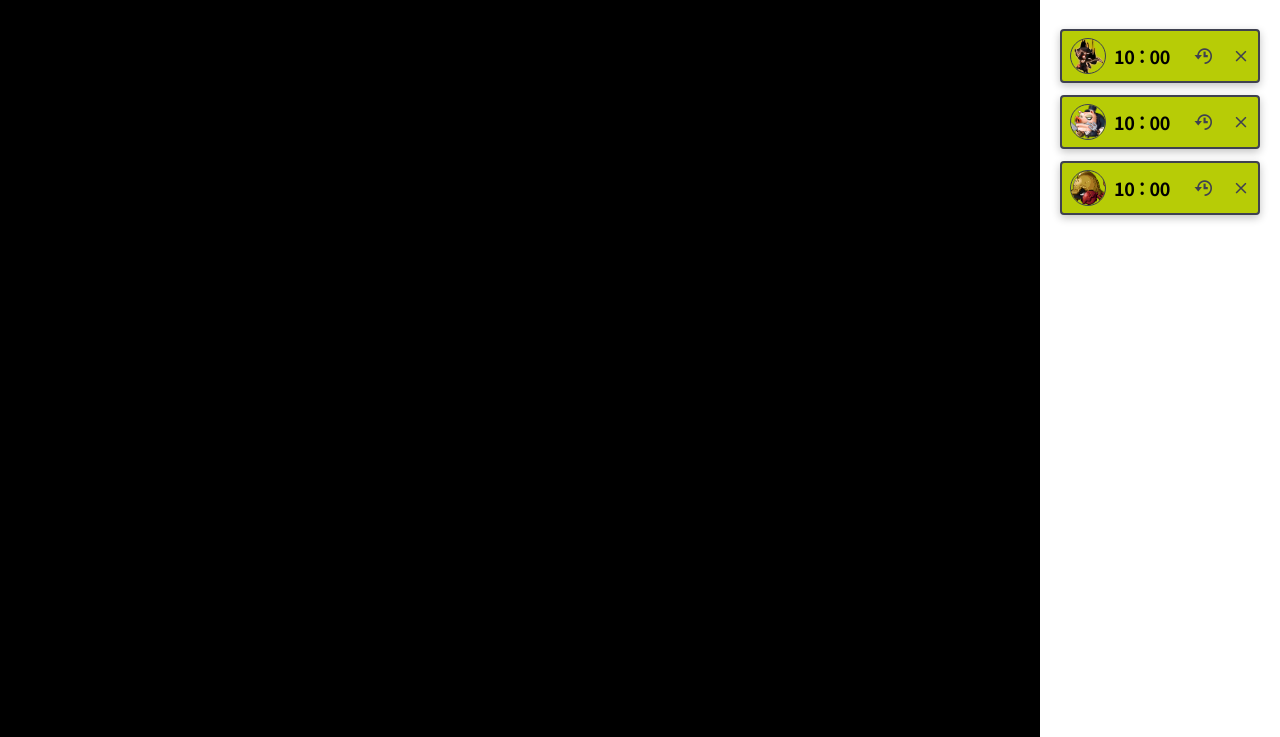
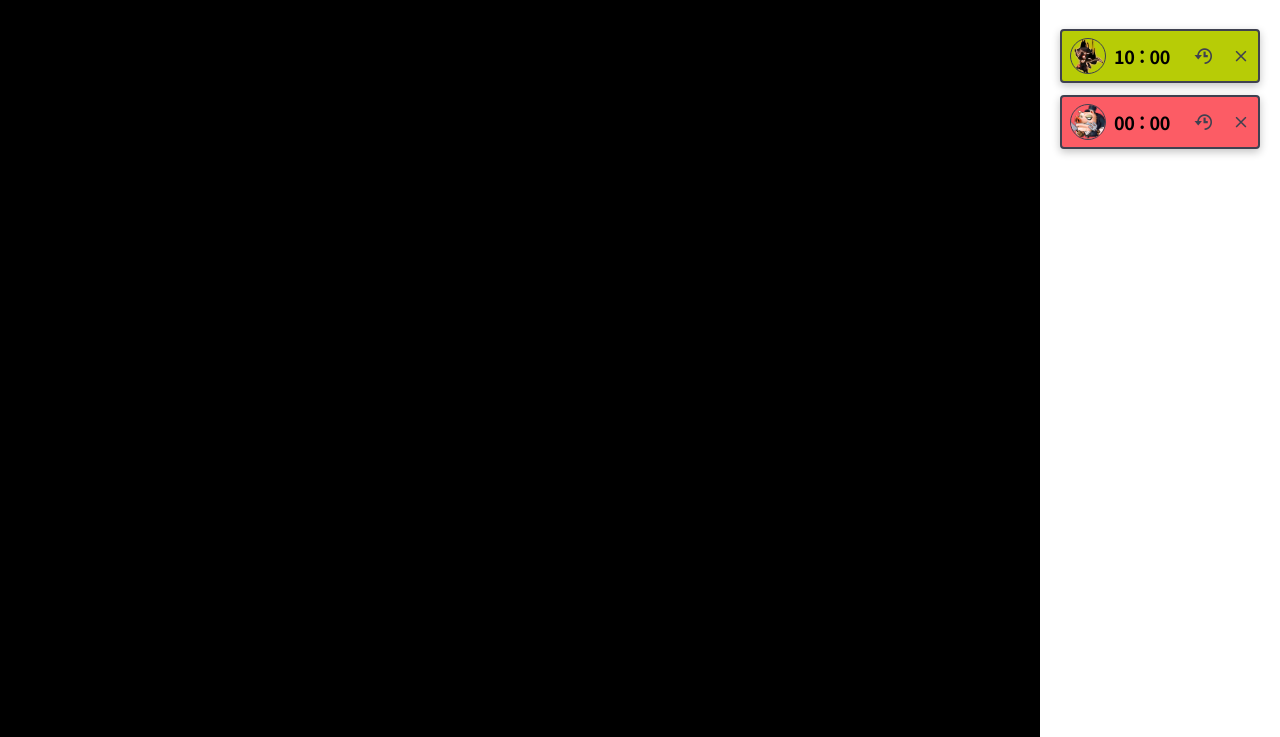
Before and after one commit to presentKey/monster-collection, a website: page index.html in a window 1280 px wide. Shown: the part 63-800 px from the top of the page. Drawn offline with nearby package versions, Linux system fonts and the light colour scheme; files that its build step writes are made by us from their sources; files whose address does not match are found by name.

Commit message:
style: Implement close & alarm states

```diff
--- a/index.html
+++ b/index.html
@@ -170,7 +170,7 @@
 
       <div class="timer-menu-content">
         <ul class="timer-menu-list">
-          <li class="timer-menu-item">
+          <li class="timer-menu-item is-active">
             <div class="timer-info">
               <div class="boss-36">
                 <!-- NOTE: 몬스터이름 -->
@@ -191,7 +191,7 @@
             </div>
           </li>
 
-          <li class="timer-menu-item">
+          <li class="timer-menu-item is-alarm is-active">
             <div class="timer-info">
               <div class="boss-36">
                 <!-- NOTE: 몬스터이름 -->
@@ -201,7 +201,7 @@
                 />
               </div>
               <strong class="time"
-                ><span class="minute">10</span> :
+                ><span class="minute">00</span> :
                 <span class="second">00</span></strong
               >
             </div>
--- a/styles/components/_timer-menu-content.scss
+++ b/styles/components/_timer-menu-content.scss
@@ -1,13 +1,23 @@
 .timer-menu-content {
   .timer-menu-item {
     @include flexbox(between);
+    display: none;
     height: 54px;
     padding-left: 8px;
     margin-bottom: 12px;
     background-color: $green;
     border: 2px solid $primary;
     border-radius: 4px;
-    box-shadow: rgba(0, 0, 0, 0.24) 0px 3px 8px;
+    box-shadow: rgba(0, 0, 0, 0.24) 0 3px 8px;
+    transition: background-color 200ms ease-in-out;
+
+    &.is-alarm {
+      background-color: $red;
+    }
+
+    &.is-active {
+      display: flex;
+    }
 
     &:last-child {
       margin-bottom: 0;
```
